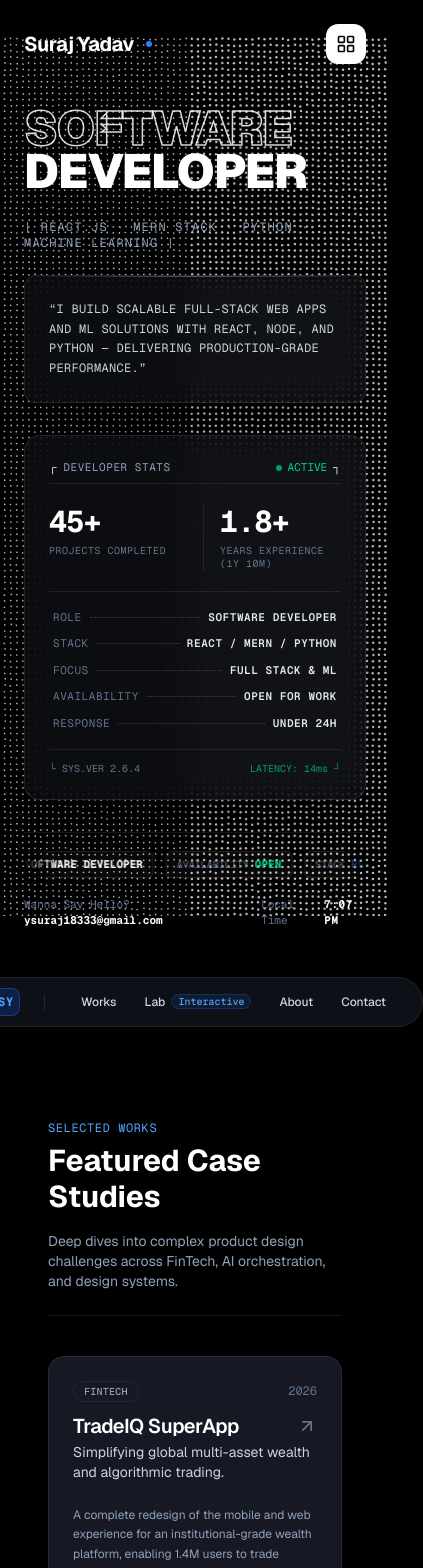
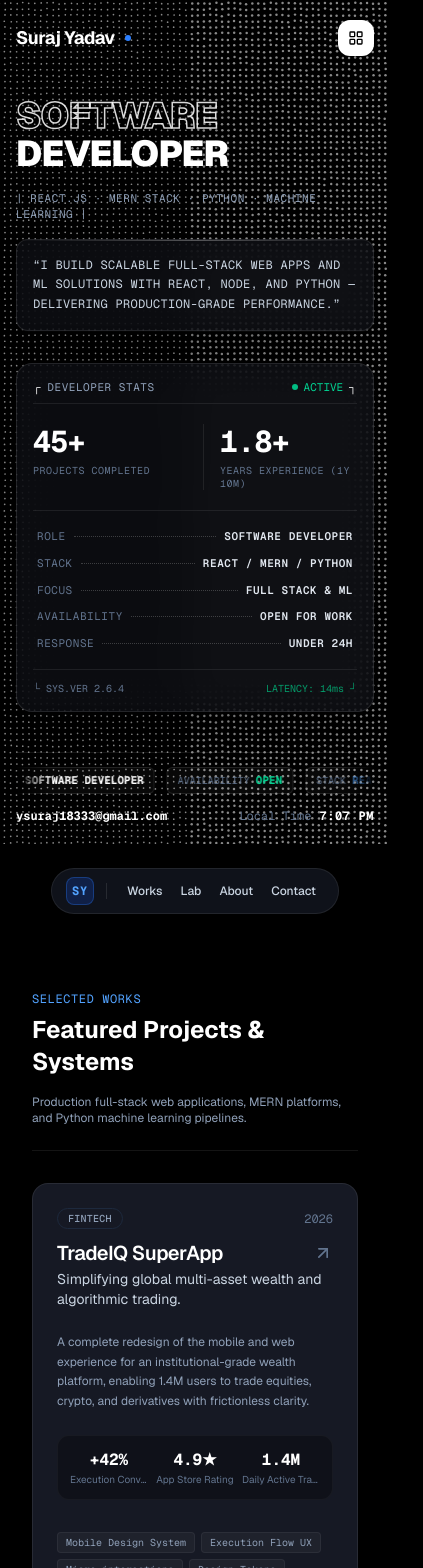
Before and after one commit to Surajone8/srj_port, a Next.js app: page / in a window 390 px wide. Shown: the top 1568 px of the page, 423 px wide, since content can reach past the window. Built offline with nearby package versions, Linux system fonts and the light colour scheme.

Commit message:
fix: comprehensive responsive design optimizations across mobile, tablet, and desktop

```diff
--- a/src/components/canvas/particle-portrait-canvas.tsx
+++ b/src/components/canvas/particle-portrait-canvas.tsx
@@ -215,17 +215,22 @@ export function ParticlePortraitCanvas({
     [pointSpacing]
   );
 
-  // Setup canvas and load image
+  // Setup canvas and load image with responsive ResizeObserver
   useEffect(() => {
     const canvas = canvasRef.current;
     const container = containerRef.current;
     if (!canvas || !container) return;
 
     let isMounted = true;
+    let loadedImg: HTMLImageElement | null = null;
+
+    const setupDimensionsAndParticles = () => {
+      if (!isMounted || !canvas || !container) return;
       const width = container.clientWidth;
       const height = container.clientHeight;
+      if (width === 0 || height === 0) return;
 
-    const dpr = window.devicePixelRatio || 1;
+      const dpr = Math.min(window.devicePixelRatio || 1, 2);
       canvas.width = width * dpr;
       canvas.height = height * dpr;
       canvas.style.width = `${width}px`;
@@ -236,24 +241,38 @@ export function ParticlePortraitCanvas({
         ctx.scale(dpr, dpr);
       }
 
+      if (loadedImg && loadedImg.complete && loadedImg.naturalWidth > 0) {
+        initParticles(loadedImg, width, height);
+      } else {
+        generateProceduralParticles(width, height);
+      }
+    };
+
     if (imageSrc) {
       const img = new Image();
       img.crossOrigin = "anonymous";
       img.src = imageSrc;
       img.onload = () => {
         if (!isMounted) return;
-        initParticles(img, width, height);
+        loadedImg = img;
+        setupDimensionsAndParticles();
       };
       img.onerror = () => {
         if (!isMounted) return;
-        generateProceduralParticles(width, height);
+        setupDimensionsAndParticles();
       };
     } else {
-      generateProceduralParticles(width, height);
+      setupDimensionsAndParticles();
     }
+
+    const resizeObserver = new ResizeObserver(() => {
+      setupDimensionsAndParticles();
+    });
+    resizeObserver.observe(container);
 
     return () => {
       isMounted = false;
+      resizeObserver.disconnect();
     };
   }, [imageSrc, initParticles, generateProceduralParticles]);
 
--- a/src/components/layout/navbar.tsx
+++ b/src/components/layout/navbar.tsx
@@ -7,12 +7,12 @@ import { Button } from "@/components/ui/button";
 
 export function Navbar() {
   return (
-    <header className="sticky top-6 z-50 flex justify-center px-4 w-full">
-      <nav className="flex items-center gap-6 rounded-full border border-white/[0.08] bg-[#11141D]/80 px-6 py-2.5 backdrop-blur-xl shadow-2xl shadow-black/40">
+    <header className="sticky top-4 sm:top-6 z-50 flex justify-center px-3 sm:px-4 w-full">
+      <nav className="flex items-center gap-3 sm:gap-6 rounded-full border border-white/[0.08] bg-[#11141D]/90 px-3.5 sm:px-6 py-2 sm:py-2.5 backdrop-blur-xl shadow-2xl shadow-black/40 max-w-full overflow-x-auto no-scrollbar">
         {/* Monogram / Brand */}
         <Link
           href="/"
-          className="flex items-center gap-2 text-sm font-semibold tracking-wider text-white hover:text-blue-400 transition-colors"
+          className="flex items-center gap-1.5 sm:gap-2 text-sm font-semibold tracking-wider text-white hover:text-blue-400 transition-colors shrink-0"
         >
           <span className="flex h-7 w-7 items-center justify-center rounded-lg bg-blue-600/20 text-blue-400 font-mono text-xs font-bold border border-blue-500/30">
             SY
@@ -22,19 +22,19 @@ export function Navbar() {
           </span>
         </Link>
 
-        <div className="h-4 w-px bg-white/10" />
+        <div className="h-4 w-px bg-white/10 shrink-0" />
 
         {/* Links */}
-        <ul className="flex items-center gap-1 sm:gap-2">
+        <ul className="flex items-center gap-0.5 sm:gap-2 shrink-0">
           {mainNav.map((item) => (
             <li key={item.href}>
               <Link
                 href={item.href}
-                className="inline-flex items-center gap-1.5 rounded-lg px-3 py-1.5 text-xs font-medium text-slate-300 hover:text-white hover:bg-white/[0.06] transition-colors"
+                className="inline-flex items-center gap-1.5 rounded-lg px-2 sm:px-3 py-1.5 text-xs font-medium text-slate-300 hover:text-white hover:bg-white/[0.06] transition-colors"
               >
                 {item.title}
                 {item.badge && (
-                  <span className="rounded-full bg-blue-500/10 px-1.5 py-0.2 text-[10px] font-mono text-blue-400 border border-blue-500/20">
+                  <span className="hidden md:inline-flex rounded-full bg-blue-500/10 px-1.5 py-0.2 text-[10px] font-mono text-blue-400 border border-blue-500/20">
                     {item.badge}
                   </span>
                 )}
@@ -43,10 +43,10 @@ export function Navbar() {
           ))}
         </ul>
 
-        <div className="h-4 w-px bg-white/10 hidden md:block" />
+        <div className="h-4 w-px bg-white/10 hidden lg:block shrink-0" />
 
         {/* Availability Badge */}
-        <div className="hidden md:flex items-center">
+        <div className="hidden lg:flex items-center shrink-0">
           <Badge variant="success" className="gap-1.5 py-1 text-[11px] font-mono">
             <span className="h-1.5 w-1.5 rounded-full bg-emerald-400 animate-pulse" />
             {siteConfig.availability.label}
@@ -54,8 +54,8 @@ export function Navbar() {
         </div>
 
         {/* CTA */}
-        <Button size="sm" className="hidden sm:inline-flex text-xs h-8 rounded-full px-4" asChild>
-          <a href="#contact">Get in Touch</a>
+        <Button size="sm" className="hidden sm:inline-flex text-xs h-8 rounded-full px-3.5 sm:px-4 shrink-0" asChild>
+          <a href="#contact">Contact</a>
         </Button>
       </nav>
     </header>
--- a/src/components/sections/contact-section.tsx
+++ b/src/components/sections/contact-section.tsx
@@ -16,21 +16,21 @@ export function ContactSection() {
   };
 
   return (
-    <section id="contact" className="flex flex-col gap-10 px-8 md:px-20 py-20 max-w-4xl mx-auto text-center">
-      <div className="flex flex-col items-center gap-4">
+    <section id="contact" className="flex flex-col gap-8 sm:gap-10 px-4 sm:px-8 md:px-12 py-16 sm:py-20 max-w-4xl mx-auto text-center">
+      <div className="flex flex-col items-center gap-3 sm:gap-4">
         <span className="font-mono text-xs text-emerald-400 uppercase tracking-wider">
           Let&apos;s Build Together
         </span>
-        <h2 className="text-4xl sm:text-5xl font-bold text-white tracking-tight">
+        <h2 className="text-3xl sm:text-4xl md:text-5xl font-bold text-white tracking-tight">
           Have a project in mind? Let&apos;s create something memorable.
         </h2>
-        <p className="text-base text-slate-400 max-w-xl">
-          Currently taking on select product design advisory, design system architectures, and staff-level design engineering roles for {siteConfig.availability.period}.
+        <p className="text-sm sm:text-base text-slate-400 max-w-xl">
+          Currently open to full-stack software development roles, React/MERN architectures, and Python ML engineering opportunities.
         </p>
       </div>
 
-      <div className="flex flex-wrap items-center justify-center gap-4 pt-4">
-        <Button size="lg" className="rounded-full gap-2 px-8 shadow-xl shadow-blue-500/20" asChild>
+      <div className="flex flex-wrap items-center justify-center gap-3 sm:gap-4 pt-2 sm:pt-4">
+        <Button size="lg" className="rounded-full gap-2 px-6 sm:px-8 shadow-xl shadow-blue-500/20 text-sm" asChild>
           <a href={siteConfig.links.email}>
             <Mail className="h-4 w-4" />
             Send an Email
@@ -41,7 +41,7 @@ export function ContactSection() {
           variant="outline"
           size="lg"
           onClick={handleCopyEmail}
-          className="rounded-full gap-2 px-6"
+          className="rounded-full gap-2 px-5 sm:px-6 text-sm"
         >
           {copied ? (
             <>
--- a/src/components/sections/hero-section.tsx
+++ b/src/components/sections/hero-section.tsx
@@ -28,19 +28,19 @@ export function HeroSection() {
   }, []);
 
   return (
-    <section className="relative w-full min-h-screen bg-black text-white flex flex-col justify-between overflow-hidden px-6 md:px-12 py-6 select-none">
+    <section className="relative w-full min-h-screen bg-black text-white flex flex-col justify-between overflow-hidden px-4 sm:px-6 md:px-12 py-5 sm:py-6 select-none">
       {/* 1. TOP HEADER / BRAND NAVIGATION */}
       <header className="relative z-30 flex items-center justify-between w-full">
         {/* Brand / Name */}
-        <div className="flex items-center gap-3">
-          <span className="font-sans text-xl md:text-2xl font-bold tracking-tight text-white">
+        <div className="flex items-center gap-2.5 sm:gap-3">
+          <span className="font-sans text-lg sm:text-xl md:text-2xl font-bold tracking-tight text-white">
             {siteConfig.name}
           </span>
-          <span className="h-1.5 w-1.5 rounded-full bg-blue-500" />
+          <span className="h-1.5 w-1.5 rounded-full bg-blue-500 shrink-0" />
         </div>
 
         {/* Top Right Action & Audio Indicator */}
-        <div className="flex items-center gap-4">
+        <div className="flex items-center gap-3 sm:gap-4">
           <div className="hidden sm:flex items-center gap-2 font-mono text-xs text-slate-400">
             {/* Audio Waveform icon */}
             <div className="flex items-end gap-0.5 h-3">
@@ -52,18 +52,19 @@ export function HeroSection() {
             <span className="text-white font-semibold">HOME</span>
           </div>
 
-          <button
-            className="flex h-10 w-10 items-center justify-center rounded-xl bg-white text-black hover:bg-slate-200 transition-colors cursor-pointer"
-            title="Menu & Navigation"
-            aria-label="Toggle navigation"
+          <a
+            href="#works"
+            className="flex h-9 w-9 sm:h-10 sm:w-10 items-center justify-center rounded-xl bg-white text-black hover:bg-slate-200 transition-colors cursor-pointer"
+            title="Explore Works"
+            aria-label="Explore Works"
           >
-            <LayoutGrid className="h-5 w-5" />
-          </button>
+            <LayoutGrid className="h-4 w-4 sm:h-5 sm:w-5" />
+          </a>
         </div>
       </header>
 
       {/* 2. CENTERPIECE: INTERACTIVE WHITE CIRCLES PARTICLE PORTRAIT */}
-      <div className="absolute inset-0 z-10 flex items-center justify-center pointer-events-auto">
+      <div className="absolute inset-0 z-10 flex items-center justify-center pointer-events-auto opacity-75 sm:opacity-90 lg:opacity-100">
         <div className="w-full h-full max-w-[1300px] max-h-[880px] mx-auto">
           <ParticlePortraitCanvas
             imageSrc="/images/portrait.png"
@@ -76,26 +77,26 @@ export function HeroSection() {
       </div>
 
       {/* 3. HERO CONTENT LAYER (LEFT & RIGHT) */}
-      <div className="relative z-20 w-full max-w-7xl mx-auto grid grid-cols-1 lg:grid-cols-12 gap-8 items-center my-auto pt-10 pb-8 pointer-events-none">
+      <div className="relative z-20 w-full max-w-7xl mx-auto grid grid-cols-1 lg:grid-cols-12 gap-8 lg:gap-10 items-center my-auto pt-8 sm:pt-10 pb-8 pointer-events-none">
         {/* Left Column: Big Display Typography & Glass Card */}
-        <div className="lg:col-span-7 flex flex-col gap-6 pointer-events-auto">
+        <div className="lg:col-span-7 flex flex-col gap-4 sm:gap-6 pointer-events-auto text-left">
           {/* Headline */}
           <div className="flex flex-col leading-none">
-            <h1 className="text-5xl sm:text-7xl md:text-8xl lg:text-[5.5rem] font-black tracking-tight uppercase font-sans text-stroke-white drop-shadow-2xl">
+            <h1 className="text-4xl sm:text-6xl md:text-7xl lg:text-[5.2rem] font-black tracking-tight uppercase font-sans text-stroke-white drop-shadow-2xl">
               SOFTWARE
             </h1>
-            <h1 className="text-5xl sm:text-7xl md:text-8xl lg:text-[5.5rem] font-black tracking-tight uppercase font-sans text-white mt-[-0.1em] drop-shadow-2xl">
+            <h1 className="text-4xl sm:text-6xl md:text-7xl lg:text-[5.2rem] font-black tracking-tight uppercase font-sans text-white mt-[-0.08em] drop-shadow-2xl">
               DEVELOPER
             </h1>
           </div>
 
           {/* Subheading / Stack line */}
-          <div className="font-mono text-xs sm:text-sm tracking-widest text-slate-400 uppercase">
+          <div className="font-mono text-[11px] sm:text-xs md:text-sm tracking-wider sm:tracking-widest text-slate-400 uppercase">
             | REACT.JS · MERN STACK · PYTHON · MACHINE LEARNING |
           </div>
 
           {/* Frosted Glass Quote Card */}
-          <div className="glass-panel rounded-xl p-6 max-w-lg border border-white/10 shadow-2xl relative overflow-hidden group">
+          <div className="glass-panel rounded-xl p-4 sm:p-6 max-w-lg border border-white/10 shadow-2xl relative overflow-hidden group">
             {/* Top gradient highlight line */}
             <div className="absolute top-0 left-0 right-0 h-px bg-gradient-to-r from-transparent via-white/30 to-transparent" />
             <p className="font-mono text-xs sm:text-[13px] text-slate-300 leading-relaxed uppercase tracking-wide">
@@ -106,17 +107,17 @@ export function HeroSection() {
         </div>
 
         {/* Right Column: HUD Developer Stats */}
-        <div className="lg:col-span-5 flex justify-start lg:justify-end pointer-events-auto">
-          <div className="glass-panel p-6 rounded-2xl border border-white/10 shadow-2xl w-full max-w-[360px]">
+        <div className="lg:col-span-5 flex justify-start lg:justify-end pointer-events-auto w-full">
+          <div className="glass-panel p-4 sm:p-6 rounded-2xl border border-white/10 shadow-2xl w-full max-w-full sm:max-w-[360px]">
             <HudDeveloperStats />
           </div>
         </div>
       </div>
 
       {/* 4. BOTTOM TICKER / HUD FOOTER BAR */}
-      <footer className="relative z-30 flex flex-col md:flex-row items-center justify-between gap-4 pt-4 border-t border-white/[0.08] font-mono text-[11px] text-slate-400">
+      <footer className="relative z-30 flex flex-col lg:flex-row items-center justify-between gap-3 sm:gap-4 pt-3 sm:pt-4 border-t border-white/[0.08] font-mono text-[11px] text-slate-400">
         {/* Infinite Looping Status Badges */}
-        <div className="relative overflow-hidden w-full md:max-w-xl [mask-image:linear-gradient(to_right,transparent,black_10%,black_90%,transparent)]">
+        <div className="relative overflow-hidden w-full lg:max-w-xl [mask-image:linear-gradient(to_right,transparent,black_10%,black_90%,transparent)]">
           <div className="flex flex-row flex-nowrap w-max animate-ticker items-center gap-3 py-0.5">
             {/* Set 1 */}
             <div className="flex flex-row flex-nowrap items-center gap-3 shrink-0">
@@ -161,18 +162,18 @@ export function HeroSection() {
         </div>
 
         {/* Right Contact & Live Time */}
-        <div className="flex items-center justify-between sm:justify-end w-full md:w-auto gap-6 shrink-0">
-          <div>
-            <span className="text-slate-500 mr-2">Wanna Say Hello?</span>
+        <div className="flex flex-wrap items-center justify-between sm:justify-end w-full lg:w-auto gap-4 sm:gap-6 shrink-0">
+          <div className="text-xs">
+            <span className="text-slate-500 mr-2 hidden sm:inline">Wanna Say Hello?</span>
             <a
               href="mailto:ysuraj18333@gmail.com"
-              className="text-white font-bold hover:text-blue-400 transition-colors underline-offset-4 hover:underline"
+              className="text-white font-bold hover:text-blue-400 transition-colors underline-offset-4 hover:underline break-all"
             >
               ysuraj18333@gmail.com
             </a>
           </div>
 
-          <div className="flex items-center gap-2 text-slate-400">
+          <div className="flex items-center gap-2 text-slate-400 text-xs">
             <span className="text-slate-500">Local Time</span>
             <span className="text-white font-bold tracking-wider uppercase">
               {timeString}
--- a/src/components/sections/lab-section.tsx
+++ b/src/components/sections/lab-section.tsx
@@ -10,22 +10,22 @@ export function LabSection() {
   const [sliderValue, setSliderValue] = useState(65);
 
   return (
-    <section id="lab" className="flex flex-col gap-10 px-8 md:px-20 py-16">
+    <section id="lab" className="flex flex-col gap-8 sm:gap-10 px-4 sm:px-8 md:px-12 lg:px-20 py-12 sm:py-16">
       <div className="flex flex-col md:flex-row md:items-end justify-between gap-4 border-b border-white/[0.08] pb-6">
         <div>
           <span className="font-mono text-xs text-purple-400 uppercase tracking-wider">
             Interaction Lab & Playground
           </span>
-          <h2 className="text-3xl sm:text-4xl font-bold text-white mt-1">
+          <h2 className="text-2xl sm:text-3xl md:text-4xl font-bold text-white mt-1">
             Micro-interactions & Physics
           </h2>
         </div>
-        <p className="text-sm text-slate-400 max-w-md">
+        <p className="text-xs sm:text-sm text-slate-400 max-w-md">
           Tactile UI experiments exploring spring dynamics, gesture responses, and modern design engineering.
         </p>
       </div>
 
-      <div className="grid grid-cols-1 md:grid-cols-2 gap-8">
+      <div className="grid grid-cols-1 md:grid-cols-2 gap-6 sm:gap-8">
         {/* Experiment 1: Spring Switch */}
         <Card className="bg-[#141720]">
           <CardHeader>
--- a/src/components/sections/projects-section.tsx
+++ b/src/components/sections/projects-section.tsx
@@ -6,22 +6,22 @@ import { ArrowUpRight } from "lucide-react";
 
 export function ProjectsSection() {
   return (
-    <section id="works" className="flex flex-col gap-10 px-8 md:px-20 py-16">
+    <section id="works" className="flex flex-col gap-8 sm:gap-10 px-4 sm:px-8 md:px-12 lg:px-20 py-12 sm:py-16">
       <div className="flex flex-col md:flex-row md:items-end justify-between gap-4 border-b border-white/[0.08] pb-6">
         <div>
           <span className="font-mono text-xs text-blue-400 uppercase tracking-wider">
             Selected Works
           </span>
-          <h2 className="text-3xl sm:text-4xl font-bold text-white mt-1">
-            Featured Case Studies
+          <h2 className="text-2xl sm:text-3xl md:text-4xl font-bold text-white mt-1">
+            Featured Projects & Systems
           </h2>
         </div>
-        <p className="text-sm text-slate-400 max-w-md">
-          Deep dives into complex product design challenges across FinTech, AI orchestration, and design systems.
+        <p className="text-xs sm:text-sm text-slate-400 max-w-md">
+          Production full-stack web applications, MERN platforms, and Python machine learning pipelines.
         </p>
       </div>
 
-      <div className="grid grid-cols-1 md:grid-cols-2 gap-8">
+      <div className="grid grid-cols-1 md:grid-cols-2 gap-6 sm:gap-8">
         {featuredProjects.map((project) => (
           <Card
             key={project.id}
```
Lines whose indentation alone changed are shown as unchanged.
